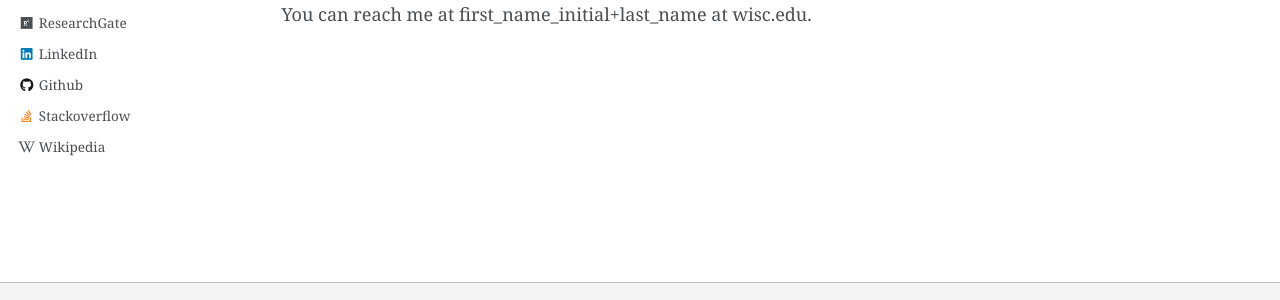
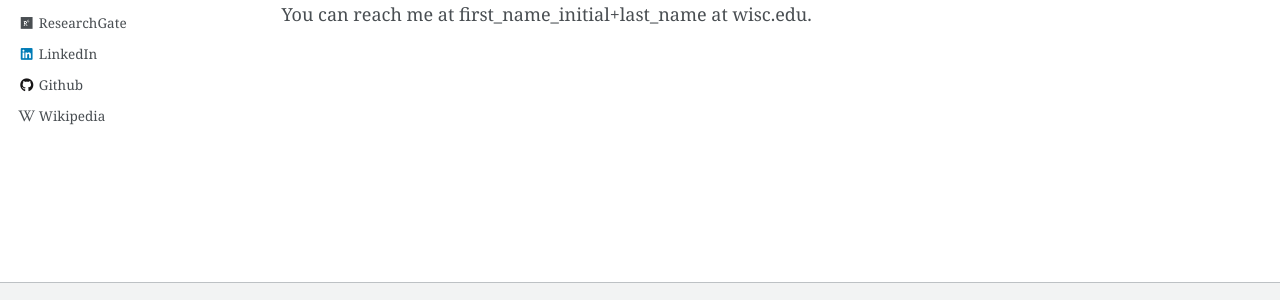
Before and after one commit to 108mk/108mk.github.io, a Jekyll site: the page built from _pages/about.md, in a window 1280 px wide. Shown: the part 462-762 px from the top of the page. Built offline with Jekyll 4.4.1, drawn with Linux system fonts in a browser that asks for light colours.

Commit message:
Update _config.yml

```diff
--- a/_config.yml
+++ b/_config.yml
@@ -88,7 +88,7 @@ author:
   pubmed           :
   googlescholar    : #https://scholar.google.com/citations?user=C4HtUnEAAAAJ&hl=en
   email            : manishkumar7[at]iisc.ac.in
-  researchgate     : https://www.researchgate.net/profile/Manish-Kumar-41
+
   uri              :
   bitbucket        :
   codepen          :
@@ -106,7 +106,7 @@ author:
   # orcid            : #"http://orcid.org/yourorcidurl"
   pinterest        :
   soundcloud       :
-  stackoverflow    : https://physics.stackexchange.com/users/145687/108-mk
+  stackexchange    : https://physics.stackexchange.com/users/145687/108-mk
   steam            :
   tumblr           :
   twitter          : #"replacethistwitterhandle"
@@ -114,7 +114,8 @@ author:
   weibo            :
   xing             :
   youtube          :
-  wikipedia        : https://en.wikipedia.org/wiki/User:108_mk
+  wikipedia        : en.wikipedia.org/wiki/User:108_mk
+  researchgate     : https://www.researchgate.net/profile/Manish-Kumar-41
 
 
 # Reading Files
```
